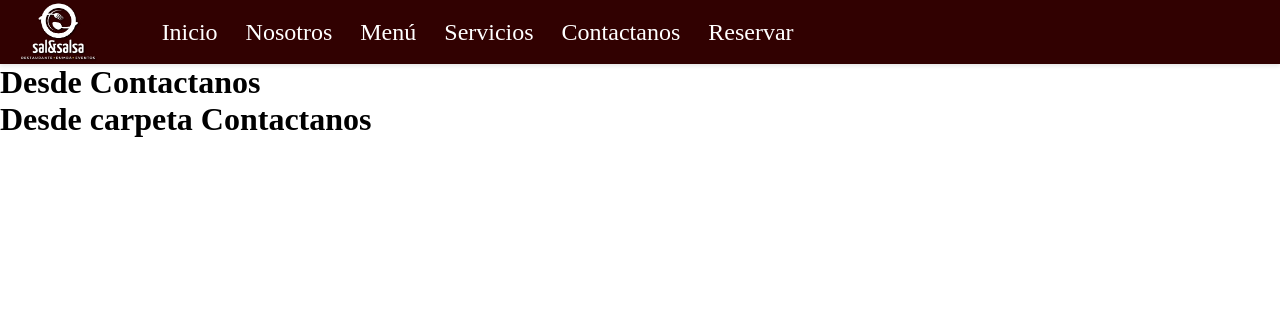
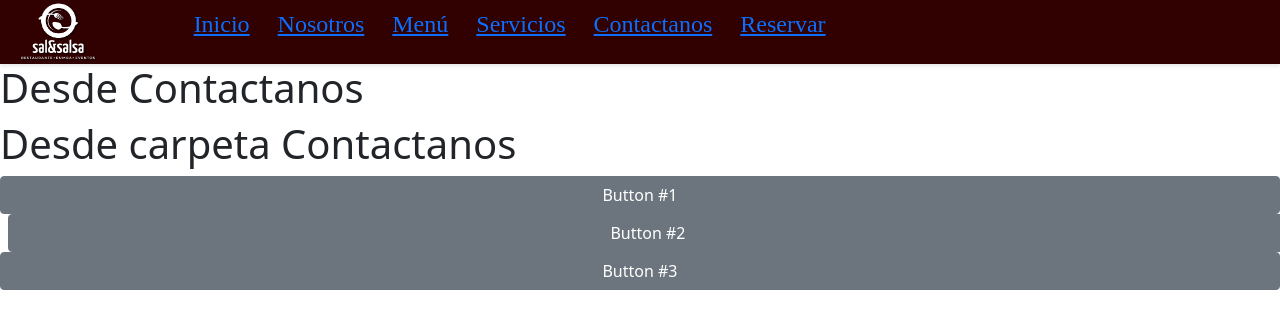
Before and after one commit to MALEROCHA03/RESTAURANTE-REACT, a React (Create React App) app: page /contactanos in a window 1280 px wide. Shown: the top 328 px of the page. Built offline with nearby package versions, Linux system fonts and the light colour scheme.

Commit message:
BOOSTRAP

```diff
--- a/package.json
+++ b/package.json
@@ -6,8 +6,9 @@
     "@testing-library/jest-dom": "^5.14.1",
     "@testing-library/react": "^11.2.7",
     "@testing-library/user-event": "^12.8.3",
-    "bootstrap": "^5.1.1",
+    "bootstrap": "^5.1.3",
     "react": "^17.0.2",
+    "react-bootstrap": "^2.0.0",
     "react-dom": "^17.0.2",
     "react-icons": "^4.2.0",
     "react-responsive-carousel": "^3.2.21",
--- a/src/components/Contactanos/Contactanos.jsx
+++ b/src/components/Contactanos/Contactanos.jsx
@@ -1,11 +1,18 @@
 import React from "react";
 
-
+import {
+  Row, Col, Button
+} from 'reactstrap';
 export const Contact = () => {
 
   return (
-   <div>
-     <h1>Desde carpeta Contactanos</h1>
+    <div>
+      <h1>Desde carpeta Contactanos</h1>
+      <Row className="mx-0">
+        <Button as={Col} variant="primary">Button #1</Button>
+        <Button as={Col} variant="secondary" className="mx-2">Button #2</Button>
+        <Button as={Col} variant="success">Button #3</Button>
+      </Row>
     </div>
   );
 };
--- a/src/index.js
+++ b/src/index.js
@@ -3,7 +3,7 @@
 import './index.css';
 import App from './App';
 import reportWebVitals from './reportWebVitals';
-
+import 'bootstrap/dist/css/bootstrap.min.css';
 ReactDOM.render(
   <React.StrictMode>
     <App />
```
Also changed, not shown: 1 other file (tests, documents, lock files or other folders).
